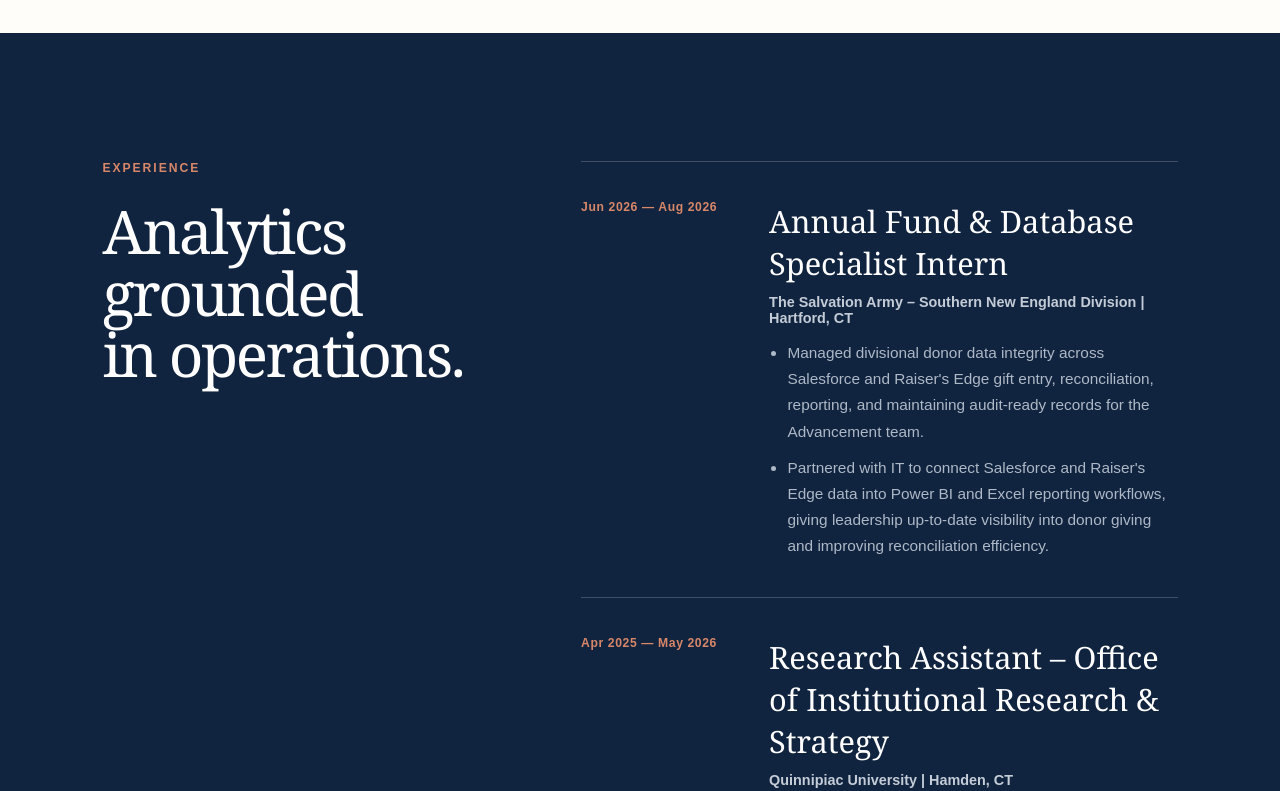
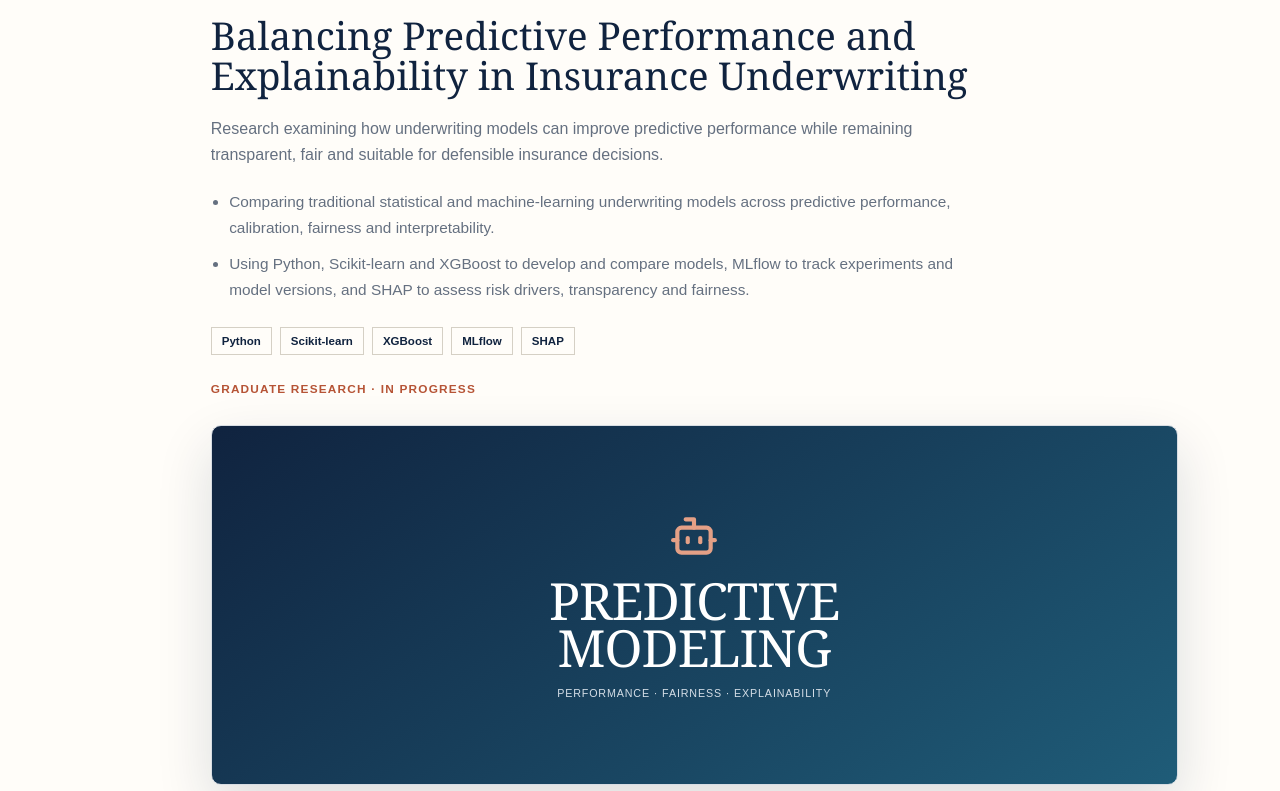
Before and after one commit to ryanmakamba/ryanmakamba.github.io, a Next.js app: page / in a window 1280 px wide. Shown: the part 4309-5100 px from the top of the page. Built offline with nearby package versions, Linux system fonts and the light colour scheme.

Commit message:
Add master's thesis to portfolio

```diff
--- a/app/globals.css
+++ b/app/globals.css
@@ -41,9 +41,12 @@ h1 { font-family:Georgia,'Times New Roman',serif; font-size:clamp(4.6rem,9.7vw,9
 .project-body h3 { font-family:Georgia,serif; font-weight:500; font-size:clamp(2rem,3vw,3.3rem); line-height:1.04; margin:12px 0 20px; }
 .project-body { max-width:780px; }
 .project-body>p { color:var(--muted); line-height:1.65; font-size:1rem; }
+.project-points { color:var(--muted); line-height:1.7; margin:20px 0 0; padding-left:1.15rem; font-size:.96rem; }
+.project-points li + li { margin-top:10px; }
 .tags { display:flex; flex-wrap:wrap; gap:8px; margin:24px 0; }
 .tags span { border:1px solid var(--line); padding:7px 10px; font-size:.72rem; font-weight:700; }
 .project-body a { display:inline-flex; gap:8px; align-items:center; color:var(--rust); font-size:.86rem; font-weight:800; }
+.research-status { color:var(--rust); text-transform:uppercase; letter-spacing:.1em; font-size:.74rem; font-weight:800; }
 .project-visual { grid-column:2; width:100%; padding:clamp(10px,1.4vw,18px); background:#eceff2; display:block; overflow:hidden; border:1px solid #d8dde3; border-radius:10px; box-shadow:0 22px 55px rgba(16,35,63,.14); }
 .preview-canvas { background:#fff; display:block; overflow:hidden; border:1px solid #d9dde2; border-radius:5px; box-shadow:0 8px 22px rgba(16,35,63,.08); }
 .project-visual img { display:block; width:100%; height:auto; object-fit:contain; object-position:center; transition:transform .35s ease; }
@@ -52,6 +55,10 @@ h1 { font-family:Georgia,'Times New Roman',serif; font-size:clamp(4.6rem,9.7vw,9
 .evidence-visual svg { width:48px; height:48px; color:#d88768; }
 .evidence-visual span { font-family:Georgia,serif; font-size:clamp(2rem,4vw,4rem); line-height:.92; letter-spacing:-.02em; }
 .evidence-visual small { color:#aeb9c7; letter-spacing:.08em; text-transform:uppercase; font-size:.67rem; }
+.thesis-visual { min-height:360px; background:linear-gradient(145deg,#10233f 0%,#1f5c78 100%); color:white; text-align:center; display:flex; flex-direction:column; align-items:center; justify-content:center; gap:16px; }
+.thesis-visual svg { width:50px; height:50px; color:#e4a086; }
+.thesis-visual span { font-family:Georgia,serif; font-size:clamp(2rem,4vw,4rem); line-height:.92; letter-spacing:-.02em; }
+.thesis-visual small { color:#d5dee7; letter-spacing:.08em; text-transform:uppercase; font-size:.67rem; }
 
 .experience { background:var(--ink); color:white; display:grid; grid-template-columns:35% 1fr; gap:clamp(50px,8vw,130px); }
 .experience .section-heading { display:block; margin:0; position:sticky; top:130px; align-self:start; }
--- a/app/page.tsx
+++ b/app/page.tsx
@@ -20,7 +20,19 @@ import {
   Wrench,
 } from "lucide-react";
 
-const projects = [
+type Project = {
+  number: string;
+  title: string;
+  category: string;
+  description: string;
+  tags: string[];
+  href?: string;
+  image?: string;
+  details?: string[];
+  visual?: "evidence" | "thesis";
+};
+
+const projects: Project[] = [
   {
     number: "01",
     title: "Aegis Underwriting Command Center",
@@ -49,6 +61,20 @@ const projects = [
       "An audit-ready evidence platform connecting underwriting decisions, rule versions, cloud controls and policy-as-code mappings across major regulatory frameworks.",
     tags: ["NIST", "ISO 27001", "SOC 2", "SOX", "HIPAA", "GDPR", "COBIT"],
     href: "https://aegis-evidence-studio-tppi.vercel.app",
+    visual: "evidence",
+  },
+  {
+    number: "04",
+    title: "Balancing Predictive Performance and Explainability in Insurance Underwriting",
+    category: "Master’s Thesis",
+    description:
+      "Research examining how underwriting models can improve predictive performance while remaining transparent, fair and suitable for defensible insurance decisions.",
+    details: [
+      "Comparing traditional statistical and machine-learning underwriting models across predictive performance, calibration, fairness and interpretability.",
+      "Using Python, Scikit-learn and XGBoost to develop and compare models, MLflow to track experiments and model versions, and SHAP to assess risk drivers, transparency and fairness.",
+    ],
+    tags: ["Python", "Scikit-learn", "XGBoost", "MLflow", "SHAP"],
+    visual: "thesis",
   },
 ];
 
@@ -159,15 +185,30 @@ export default function Home() {
                 <p className="project-category">{project.category}</p>
                 <h3>{project.title}</h3>
                 <p>{project.description}</p>
+                {project.details ? (
+                  <ul className="project-points">
+                    {project.details.map((detail) => <li key={detail}>{detail}</li>)}
+                  </ul>
+                ) : null}
                 <div className="tags">{project.tags.map((tag) => <span key={tag}>{tag}</span>)}</div>
-                <a href={project.href} target="_blank" rel="noreferrer">Open live project <ArrowUpRight /></a>
+                {project.href ? (
+                  <a href={project.href} target="_blank" rel="noreferrer">Open live project <ArrowUpRight /></a>
+                ) : (
+                  <span className="research-status">Graduate research · In progress</span>
+                )}
               </div>
-              {project.image ? (
+              {project.image && project.href ? (
                 <a className="project-visual" href={project.href} target="_blank" rel="noreferrer" aria-label={`Open ${project.title}`}>
                   <span className="preview-canvas">
                     <img src={project.image} alt={`${project.title} interface preview`} />
                   </span>
                 </a>
+              ) : project.visual === "thesis" ? (
+                <div className="project-visual thesis-visual" aria-hidden="true">
+                  <Bot />
+                  <span>PREDICTIVE<br />MODELING</span>
+                  <small>Performance · Fairness · Explainability</small>
+                </div>
               ) : (
                 <div className="project-visual evidence-visual" aria-hidden="true">
                   <ShieldCheck />
```
